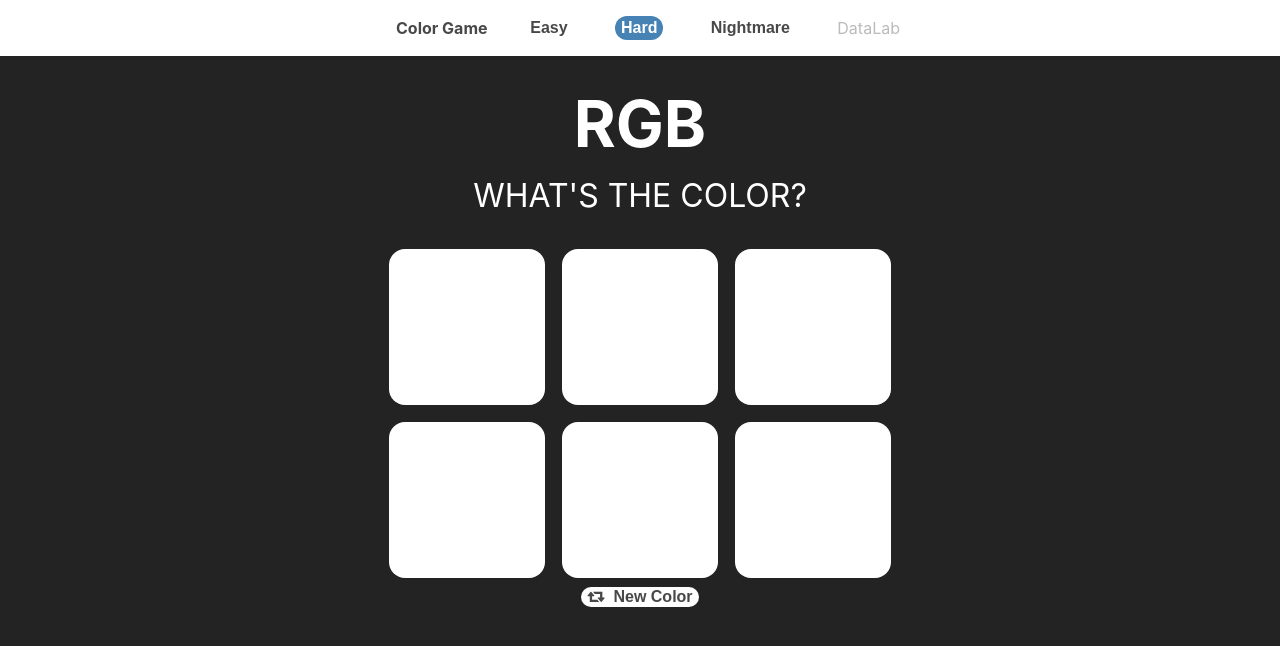
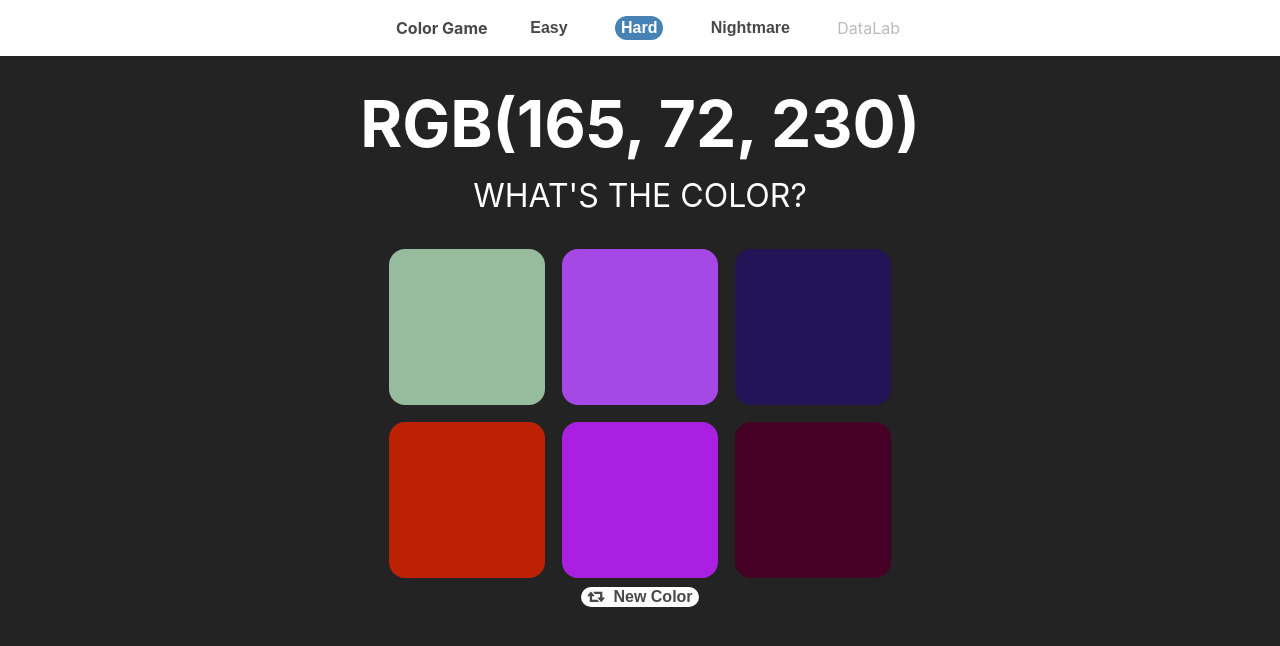
Before and after one commit to JoshL11/Introduction_to_programming, a plain HTML site: page index.html in a window 1280 px wide. Drawn offline with Linux system fonts and the light colour scheme; files that its build step writes are made by us from their sources.

Commit message:
Update index.html

```diff
--- a/index.html
+++ b/index.html
@@ -9,7 +9,7 @@
 	<link rel="stylesheet" href="https://cdnjs.cloudflare.com/ajax/libs/font-awesome/4.7.0/css/font-awesome.css">
 
 	<title>Color Game</title>
-	<link rel="stylesheet" type="text/css" href="styles/main.css">
+	<link rel="stylesheet" type="text/css" href="main.css">
 </head>
 
 <body>
@@ -38,7 +38,7 @@
 		<button id="reset"><i class="fa fa-retweet" aria-hidden="true"></i>&nbsp;&nbsp;<span>New Color</span></button>
 	</div>
 
-	<script type="text/javascript" src="scripts/main.js"></script>
+	<script type="text/javascript" src="/main.js"></script>
 </body>
 
 </html>
```
